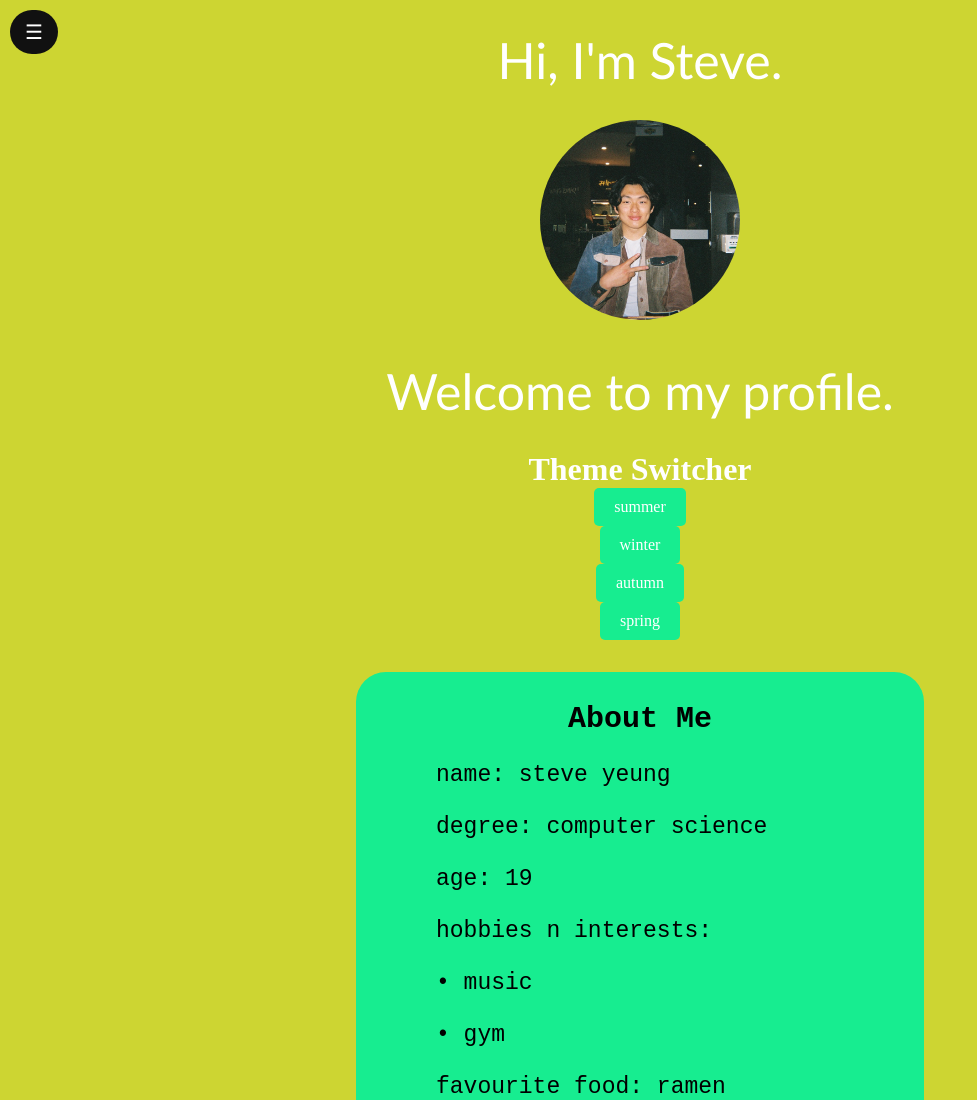
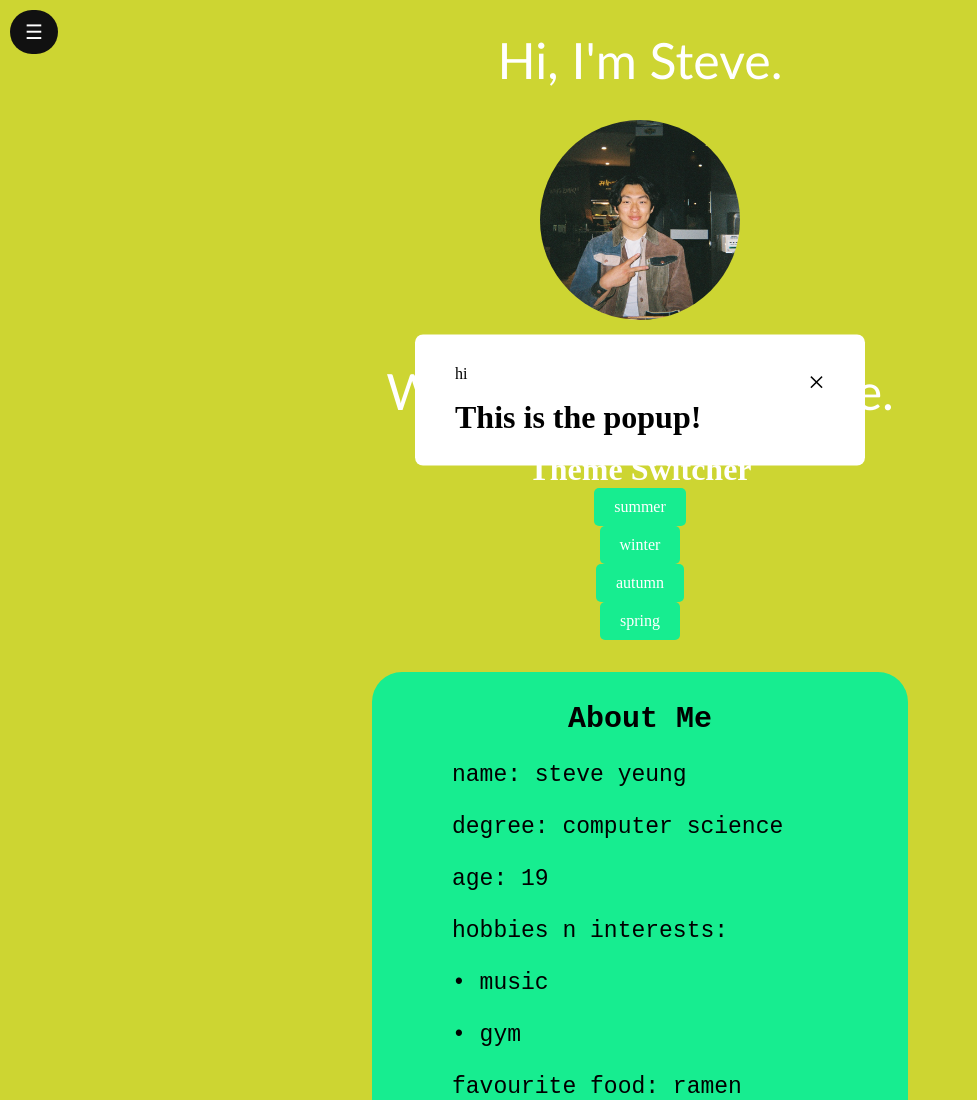
Before and after one commit to Zyphias/personal, a plain HTML site: page index.html in a window 1280 px wide. Shown: the top 1100 px of the page, without its empty margins (0-977 px from the left). Drawn offline with nearby package versions, Linux system fonts and the light colour scheme.

Commit message:
added popup and fade animations

```diff
--- a/index.html
+++ b/index.html
@@ -6,8 +6,30 @@
     <meta name="viewport" content="width=device-width, initial-scale=1.0">
     <title>Steve's Profile</title>
     <link rel="stylesheet" href="style.css">
+    <script src="https://ajax.googleapis.com/ajax/libs/jquery/3.6.4/jquery.min.js"></script>
+    <script>
+        $(document).ready(function(){
+          $(".close-popup").click(function(){
+            $(".popup").fadeOut();
+          });
+        });
+        $(document).load().scrollTop(0);
+    </script>
 </head>
 <body>
+    <script>
+        // prefade action
+        document.body.classList.add('fade');
+    </script>
+    <div class="popup">
+        <div class="space">
+            <div class="filler">hi</div>
+            <button class="close-popup" id="close-popup">&times;</button>
+        </div>
+        <div class="pop-info">
+            <h1>This is the popup!</h1>
+        </div>
+    </div>
     <button class="openbtn" onclick="openNav()">☰</button>
     <div class="welcome" id="welcome">
         <div class="main_title">
@@ -134,6 +156,26 @@
             setTheme('summer');
         }
         })();
+
+        window.addEventListener("load", function(){
+            setTimeout(
+                function open(event) {
+                    document.querySelector(".popup").style.display = "block";
+                },
+                1000
+            );
+        });
+
+        // fade in function
+        document.addEventListener("DOMContentLoaded", () => {
+            window.setTimeout(function() {
+                document.body.classList.remove('fade');
+            }, 800);
+        });
+
+        // stops scrolling when popup is open
+        // $("body").css("overflow", "hidden");
+
     </script>
 </body>
 </html>
--- a/style.css
+++ b/style.css
@@ -225,3 +225,50 @@ button {
     border: 0;
     border-radius: 5px;
 }
+
+*, *::before, *::after {
+    box-sizing: border-box;
+    padding: 0;
+    margin: 0;
+}
+
+.popup {
+    background-color: white;
+    width: 450px;
+    padding: 30px 40px;
+    position: absolute;
+    transform: translate(-50%, -50%);
+    left: 50%;
+    top: 50%;
+    border-radius: 8px;
+}
+
+.space {
+    display: flex;
+}
+.filler {
+    flex: 1;
+}
+.popup button {
+    background-color: transparent;
+    font-size: 30px;
+    color: black;
+    border: none;
+    outline: none;
+    cursor: pointer;
+}
+.popup p {
+    font-size: 14px;
+    text-align: justify;
+    margin: 20px 0;
+}
+
+body {
+    opacity: 1;
+    transition-duration: 4s;
+    transition-property: opacity;
+  }
+
+  body.fade {
+    opacity: 0;
+  }
```
